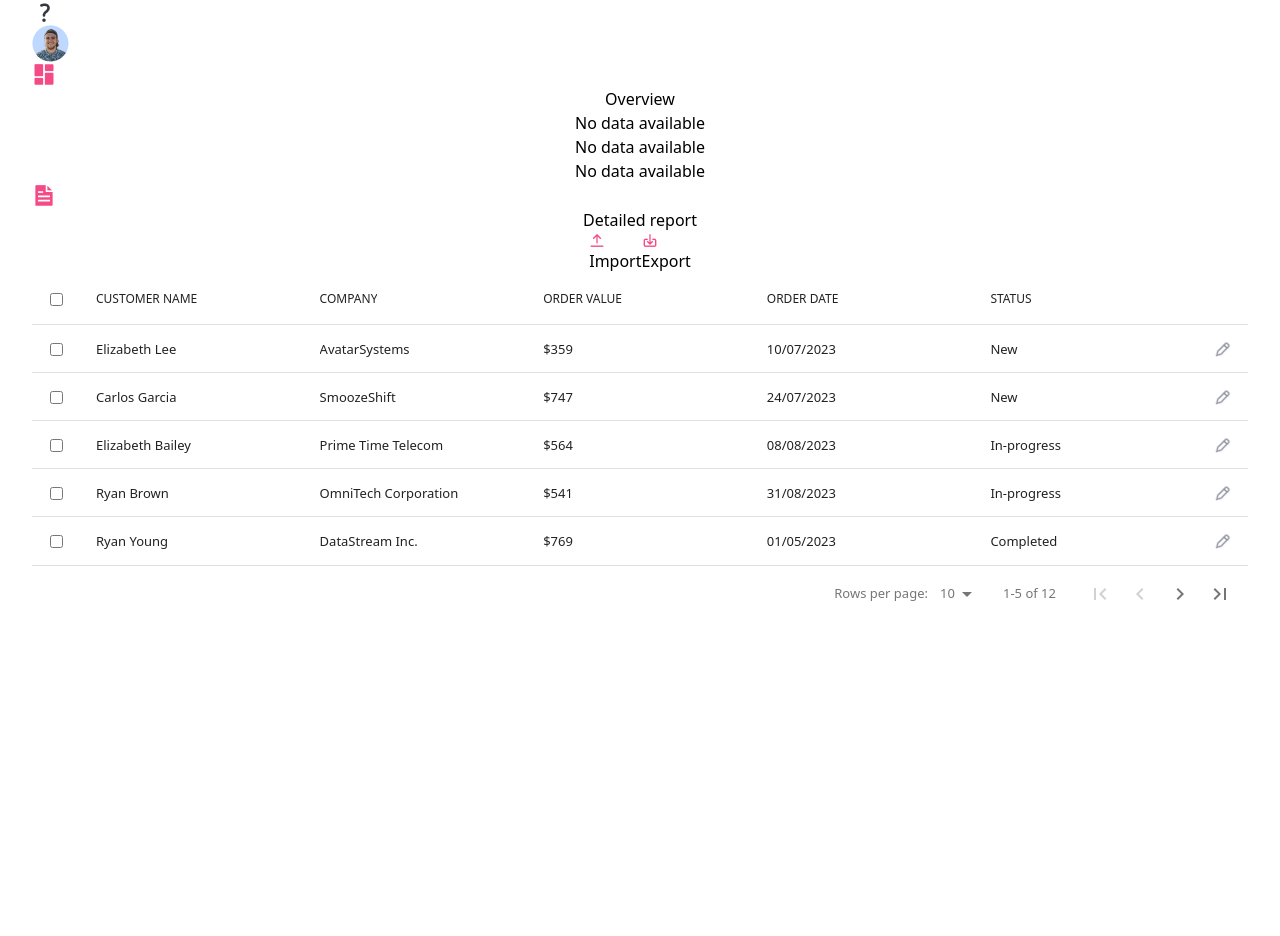
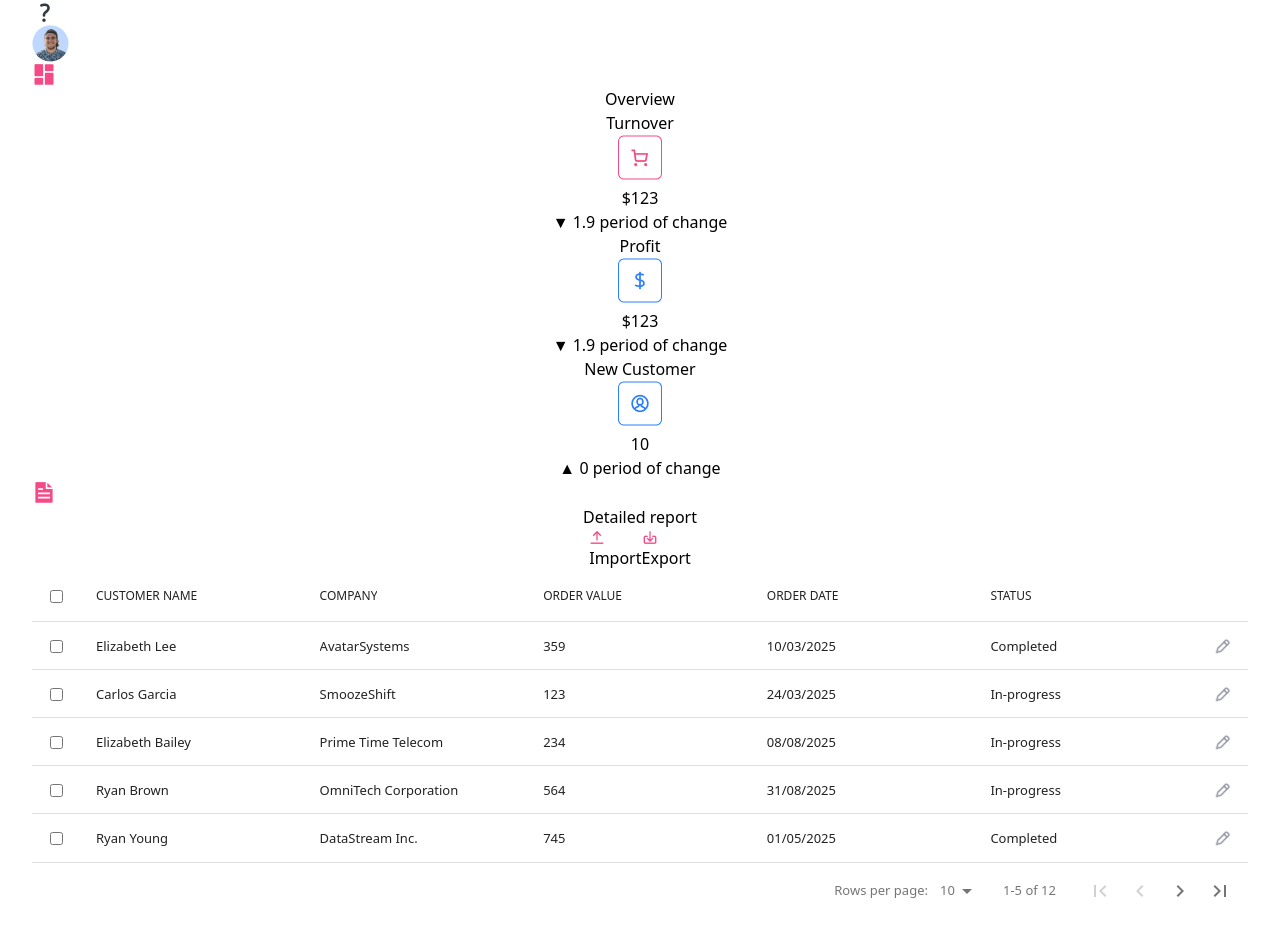
Before and after one commit to TranHongNhien04/TranHongNhien_Labs_PTGDUD_CN_79, a React (Vite) app in the folder tuan08_06-04/labtuan08/: page / in a window 1280 px wide. Shown: the part 732-1668 px from the top of the page. Before the commit the page ends 1385 px from the top, so only its background shows below. Built offline with nearby package versions, Linux system fonts and the light colour scheme; no server answers; data requests are answered from the project's data file.

Commit message:
4.DataTable + get API

```diff
--- a/tuan08_06-04/labtuan08/db.json
+++ b/tuan08_06-04/labtuan08/db.json
@@ -16,5 +16,115 @@
         "changePercentage": 0,
         "changeDirection": "up",
         "period": "this month"
-    }
+    },
+    "Orders": [
+        {
+            "id": "1",
+            "customerName": "Elizabeth Lee",
+            "avatar": "https://res.cloudinary.com/dqlzcgear/image/upload/v1744178028/Avatar_k9diwz.png",
+            "company": "AvatarSystems",
+            "orderValue": 359,
+            "orderDate": "10/03/2025",
+            "status": "Completed"
+        },
+        {
+            "id": "2",
+            "customerName": "Carlos Garcia",
+            "avatar": "https://res.cloudinary.com/dqlzcgear/image/upload/v1744178028/Avatar_1_fvu3ry.png",
+            "company": "SmoozeShift",
+            "orderValue": 123,
+            "orderDate": "24/03/2025",
+            "status": "In-progress"
+        },
+        {
+            "id": "3",
+            "customerName": "Elizabeth Bailey",
+            "avatar": "https://res.cloudinary.com/dqlzcgear/image/upload/v1744178028/Avatar_2_zcqvfc.png",
+            "company": "Prime Time Telecom",
+            "orderValue": 234,
+            "orderDate": "08/08/2025",
+            "status": "In-progress"
+        },
+        {
+            "id": "4",
+            "customerName": "Ryan Brown",
+            "avatar": "https://res.cloudinary.com/dqlzcgear/image/upload/v1744178028/Avatar_313_lkt8jh.png",
+            "company": "OmniTech Corporation",
+            "orderValue": 564,
+            "orderDate": "31/08/2025",
+            "status": "In-progress"
+        },
+        {
+            "id": "5",
+            "customerName": "Ryan Young",
+            "avatar": "https://res.cloudinary.com/dqlzcgear/image/upload/v1744178028/Avatar_4_z93zpt.png",
+            "company": "DataStream Inc.",
+            "orderValue": 745,
+            "orderDate": "01/05/2025",
+            "status": "Completed"
+        },
+        {
+            "id": "6",
+            "customerName": "Hailey Adams",
+            "avatar": "https://res.cloudinary.com/dqlzcgear/image/upload/v1744178028/Avatar_2_zcqvfc.png",
+            "company": "FlowRush",
+            "orderValue": 922,
+            "orderDate": "10/06/2025",
+            "status": "Completed"
+        },
+        {
+            "id": "7",
+            "customerName": "Elizabeth Lee",
+            "avatar": "https://res.cloudinary.com/dqlzcgear/image/upload/v1744178028/Avatar_k9diwz.png",
+            "company": "AvatarSystems",
+            "orderValue": 359,
+            "orderDate": "10/03/2025",
+            "status": "New"
+        },
+        {
+            "id": "8",
+            "customerName": "Carlos Garcia",
+            "avatar": "https://res.cloudinary.com/dqlzcgear/image/upload/v1744178028/Avatar_1_fvu3ry.png",
+            "company": "SmoozeShift",
+            "orderValue": 747,
+            "orderDate": "24/03/2025",
+            "status": "Completed"
+        },
+        {
+            "id": "9",
+            "customerName": "Elizabeth Bailey",
+            "avatar": "https://res.cloudinary.com/dqlzcgear/image/upload/v1744178028/Avatar_2_zcqvfc.png",
+            "company": "Prime Time Telecom",
+            "orderValue": 564,
+            "orderDate": "08/08/2025",
+            "status": "In-progress"
+        },
+        {
+            "id": "10",
+            "customerName": "Ryan Brown",
+            "avatar": "https://res.cloudinary.com/dqlzcgear/image/upload/v1744178028/Avatar_313_lkt8jh.png",
+            "company": "OmniTech Corporation",
+            "orderValue": 541,
+            "orderDate": "31/08/2025",
+            "status": "In-progress"
+        },
+        {
+            "id": "11",
+            "customerName": "Ryan Young",
+            "avatar": "https://res.cloudinary.com/dqlzcgear/image/upload/v1744178028/Avatar_4_z93zpt.png",
+            "company": "DataStream Inc.",
+            "orderValue": 769,
+            "orderDate": "01/05/2025",
+            "status": "Completed"
+        },
+        {
+            "id": "12",
+            "customerName": "Hailey Adams",
+            "avatar": "https://res.cloudinary.com/dqlzcgear/image/upload/v1744178028/Avatar_2_zcqvfc.png",
+            "company": "FlowRush",
+            "orderValue": 425,
+            "orderDate": "10/06/2025",
+            "status": "Completed"
+        }
+    ]
 }
--- a/tuan08_06-04/labtuan08/src/components/Dashboard.jsx
+++ b/tuan08_06-04/labtuan08/src/components/Dashboard.jsx
@@ -10,7 +10,7 @@ function Dashboard() {
     return (
         <div className="col-span-3  grid grid-cols-3 grid-rows-10">
             <div className="col-span-3 row-span-1 grid grid-cols-3 -b p-4">
-                <span className="col-span-1 font-bold">Dashboard</span>
+                <span className="col-span-1 flex items-center font-bold">Dashboard</span>
                 <div className="col-start-3 flex items-center relative">
                     <div className="relative">
                         <input
@@ -30,8 +30,8 @@ function Dashboard() {
                 </div>
 
             </div>
-            <Overview />
-            <DetailReport />
+            <Overview className="row-span-2" />
+            <DetailReport className="row-span-7" />
         </div>
     );
 }
--- /dev/null
+++ b/tuan08_06-04/labtuan08/src/components/DataTable.jsx
@@ -0,0 +1,71 @@
+import React, { useEffect, useState } from 'react';
+import DataTable from 'react-data-table-component';
+import create from '../assets/img/create.png';
+
+import axios from 'axios';
+
+function DataTableCustom() {
+    const columns = [
+        {
+            name: 'CUSTOMER NAME',
+            selector: (row) => row.customerName,
+
+        },
+        {
+            name: 'COMPANY',
+            selector: (row) => row.company,
+        },
+        {
+            name: 'ORDER VALUE',
+            selector: (row) => row.orderValue,
+        },
+        {
+            name: 'ORDER DATE',
+            selector: (row) => row.orderDate,
+        },
+        {
+            name: 'STATUS',
+            selector: (row) => row.status,
+        },
+        {
+            name: '',
+            cell: (row) => (
+                <img src={create} alt="" srcset="" />
+            ),
+            width: '50px',
+        },
+    ];
+    const [order, setOrder] = useState([]);
+    const [loading, setLoading] = useState(true);
+    const [error, setError] = useState(null);
+    useEffect(() => {
+        const fetchData = async () => {
+            try {
+                const ordersRes = await axios.get(
+                    'http://localhost:3000/Orders'
+                );
+                setOrder(ordersRes.data || []);
+                setLoading(false);
+            } catch (err) {
+                console.error('Lỗi xảy ra khi gọi API:', err);
+                setError(err.message);
+                setLoading(false);
+            }
+        };
+
+        fetchData();
+    }, []);
+
+    return (
+        <DataTable
+            columns={columns}
+            data={order}
+            selectableRows
+            pagination
+            paginationPerPage={5}
+
+        />
+    );
+}
+
+export default DataTableCustom;
--- a/tuan08_06-04/labtuan08/src/components/DetailReport.jsx
+++ b/tuan08_06-04/labtuan08/src/components/DetailReport.jsx
@@ -5,6 +5,7 @@ import ImportIcon from '../assets/img/Move up.png';
 import ExportIcon from '../assets/img/Download.png';
 import create from '../assets/img/create.png';
 import DataTable from 'react-data-table-component';
+import DataTableCustom from './DataTable';
 const columns = [
     {
         name: 'CUSTOMER NAME',
@@ -145,16 +146,7 @@ function DetailReport() {
                     </div>
                 </div>
                 <div>
-
-                    <DataTable
-                        columns={columns}
-                        data={data}
-                        selectableRows
-                        pagination
-                        paginationPerPage={5}
-
-
-                    />
+                    <DataTableCustom />
                 </div>
             </div>
         </>
--- a/tuan08_06-04/labtuan08/src/components/Overview.jsx
+++ b/tuan08_06-04/labtuan08/src/components/Overview.jsx
@@ -1,13 +1,11 @@
 import React, { useEffect, useState } from 'react';
 import axios from 'axios';
 import Squares from '../assets/img/Squares four 1.png';
-import File_text_1 from '../assets/img/File text 1.png';
-import ImportIcon from '../assets/img/Move up.png';
-import ExportIcon from '../assets/img/Download.png';
+
 import Button1509 from '../assets/img/Button 1509.png';
 import Button1529 from '../assets/img/Button 1529.png';
 import Button1530 from '../assets/img/Button 1530.png';
-import create from '../assets/img/create.png';
+
 
 function Overview() {
     const [data, setData] = useState({
```
Also changed, not shown: tuan08_06-04/labtuan08/minhchung/Cau4_DataTable_GetAPI.png (added).
